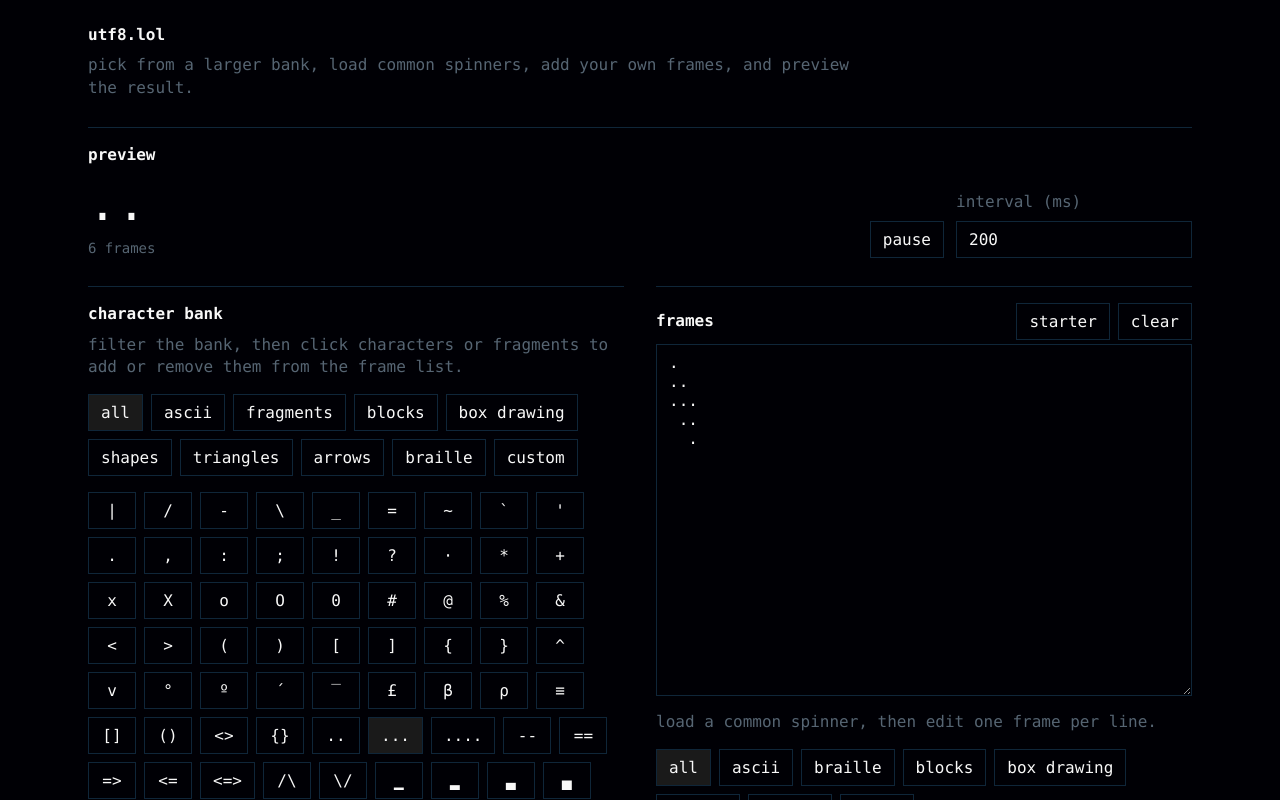
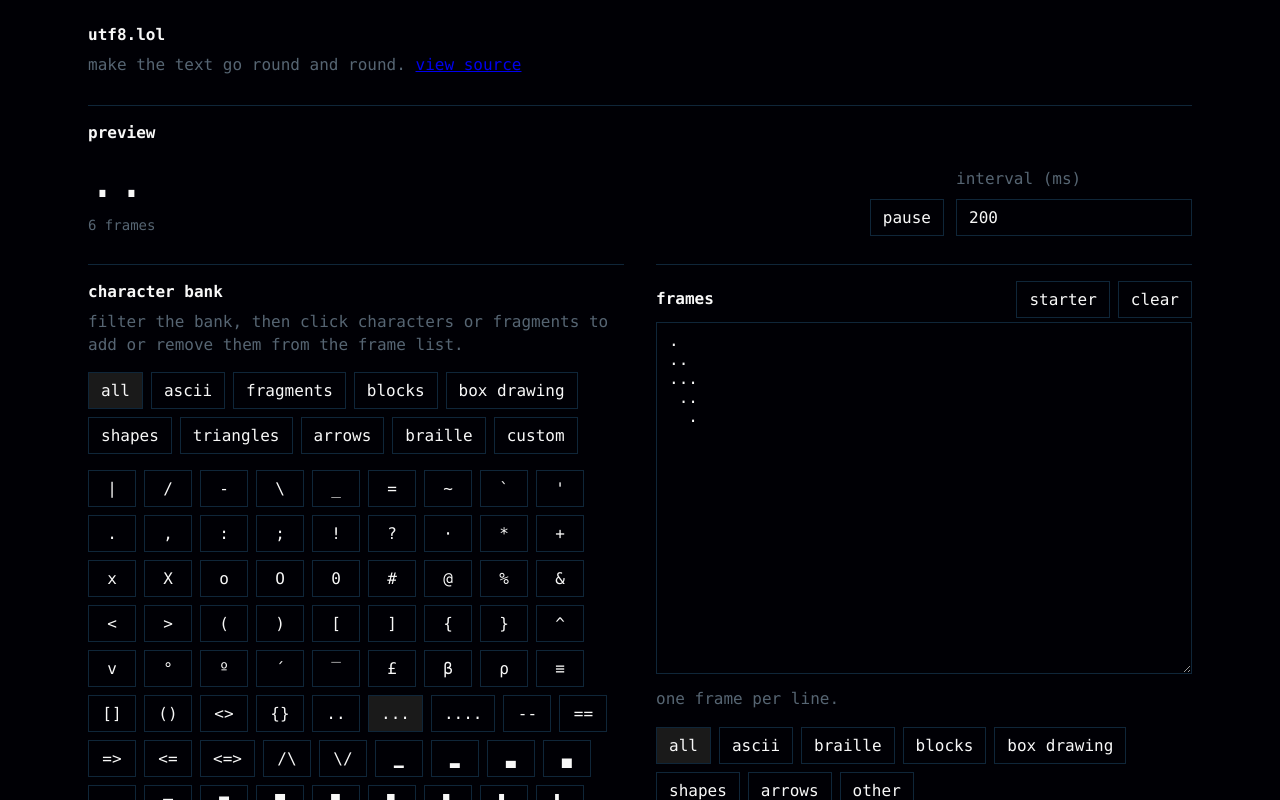
Before and after one commit to nakajima/utf8.lol, a Svelte app: page / in a window 1280 px wide. Shown: the top 800 px of the page. Built offline with nearby package versions, Linux system fonts and the light colour scheme.

Commit message:
update copy

```diff
--- a/src/App.svelte
+++ b/src/App.svelte
@@ -498,7 +498,7 @@
 <section class="page">
   <header class="header">
     <h1>utf8.lol</h1>
-    <p class="intro">pick from a larger bank, load common spinners, add your own frames, and preview the result.</p>
+    <p class="intro">make the text go round and round. <a href="https://github.com/nakajima/utf8.lol">view source</a></p>
   </header>
 
   <section class="preview-row">
@@ -589,7 +589,7 @@
       </div>
 
       <textarea bind:value={framesText} spellcheck="false"></textarea>
-      <p class="section-note">load a common spinner, then edit one frame per line.</p>
+      <p class="section-note">one frame per line.</p>
       <div class="filter-list">
         {#each presetFilters as filter}
           <button
```
